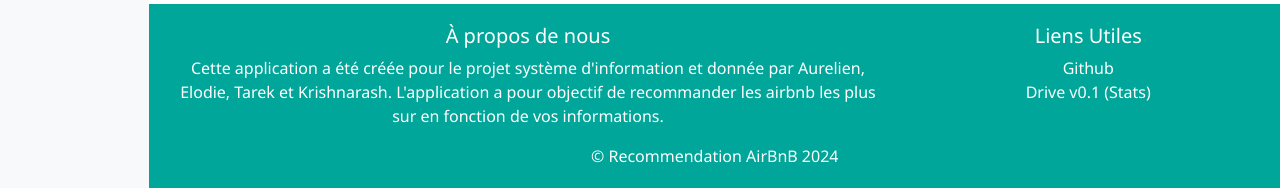
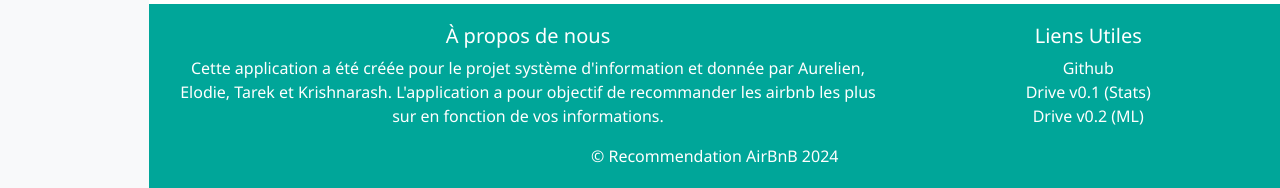
Before and after one commit to ProjectDataML/DataMLProject, a Django app: page / in a window 1280 px wide. Shown: the part 668-856 px from the top of the page. Run offline with Django 5.2, Linux system fonts and the light colour scheme; some libraries are stand-ins or nearby versions.

Commit message:
Ajout de lien de drive

```diff
--- a/DataMLProject/templates/base.html
+++ b/DataMLProject/templates/base.html
@@ -38,7 +38,8 @@
                     <h5>Liens Utiles</h5>
                     <ul class="list-unstyled">
                         <li><a href="https://github.com/ProjectDataML/DataMLProject">Github</a></li>
-                        <li><a href="#">Drive v0.1 (Stats)</a></li>
+                        <li><a href="https://drive.google.com/drive/folders/11VuE1xU8zUs8jgqiBuCVQZs3KnWqPxku">Drive v0.1 (Stats)</a></li>
+                        <li><a href="https://drive.google.com/drive/folders/1xw06nSjJfOardP97-ZzwAUCL-FrPfeYL">Drive v0.2 (ML)</a></li>
                     </ul>
                 </div>
             </div>
```
